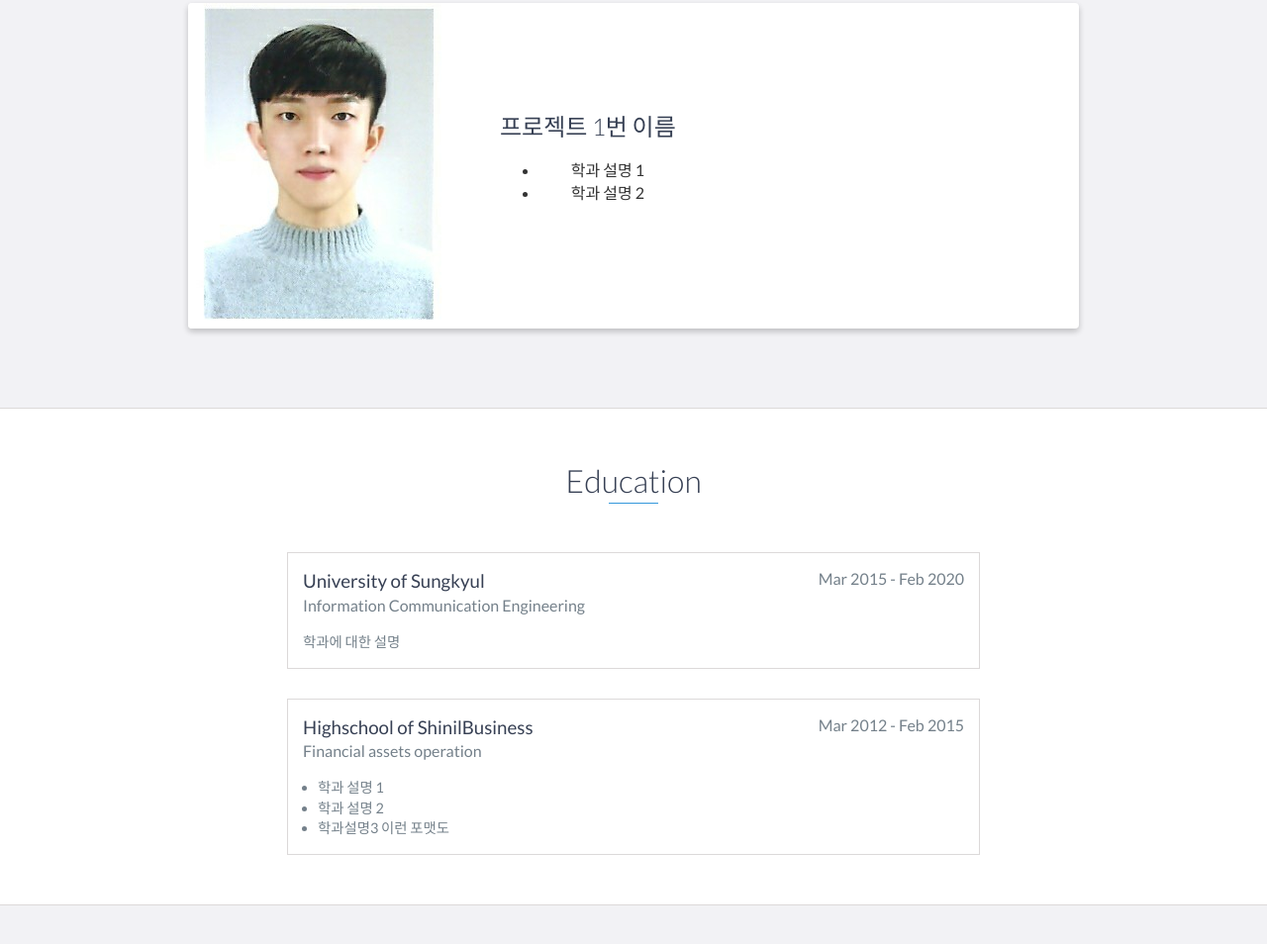
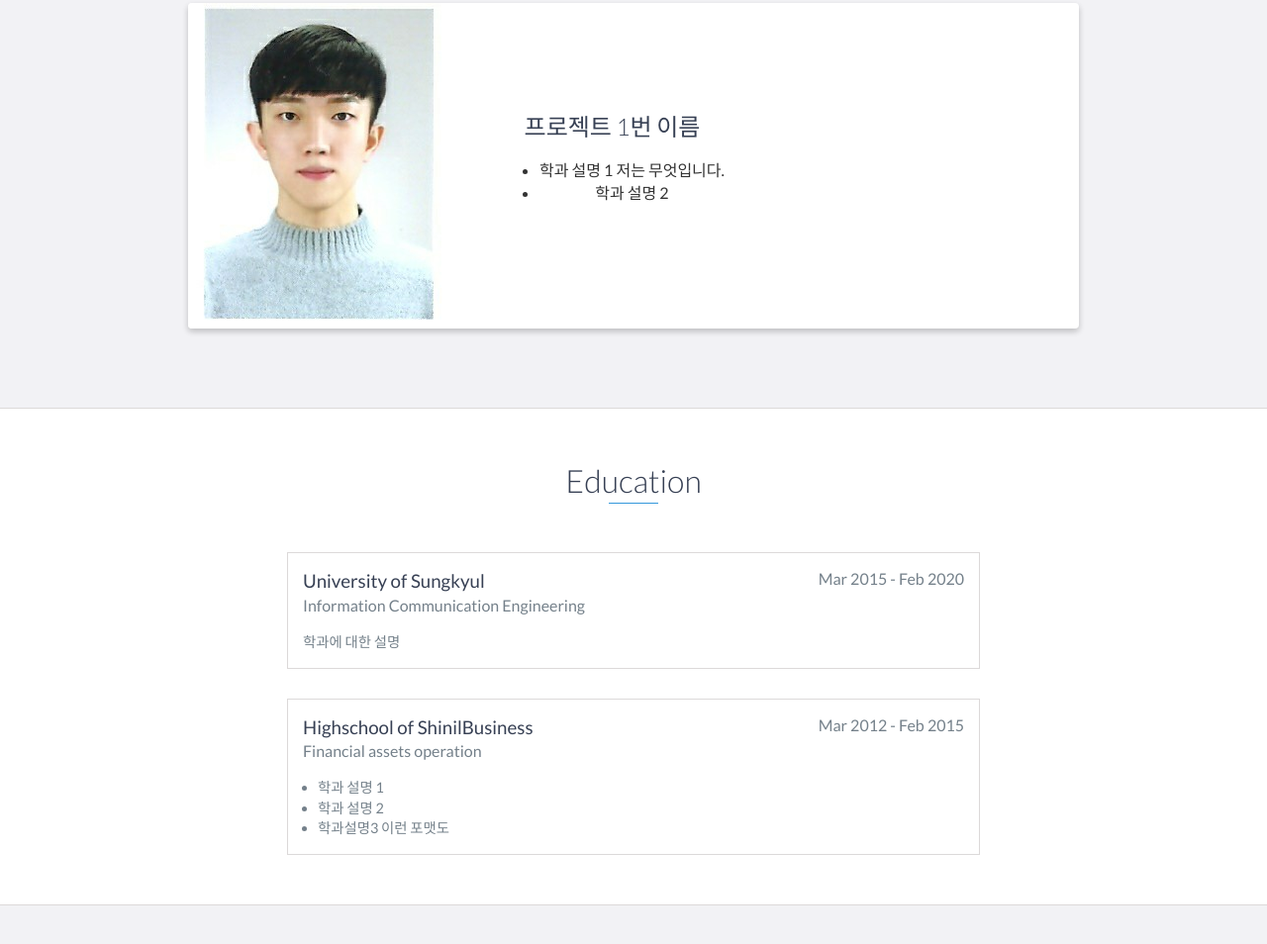
Before and after one commit to seongsik-choi/seongsik-choi.github.io, a website: page index.html in a window 1280 px wide. Shown: the part 943-1897 px from the top of the page at 99% size. Drawn offline with nearby package versions, Linux system fonts and the light colour scheme.

Commit message:
Update index.html

```diff
--- a/index.html
+++ b/index.html
@@ -78,9 +78,9 @@
                         <h3>프로젝트 1번 이름</h3>
                         <p>
                         <ul>
-                            <li>
-                                학과 설명 1
-                            </li>
+                        <li>
+                        학과 설명 1 저는 무엇입니다.
+                        </li>
                             <li>
                                 학과 설명 2
                             </li>
```
